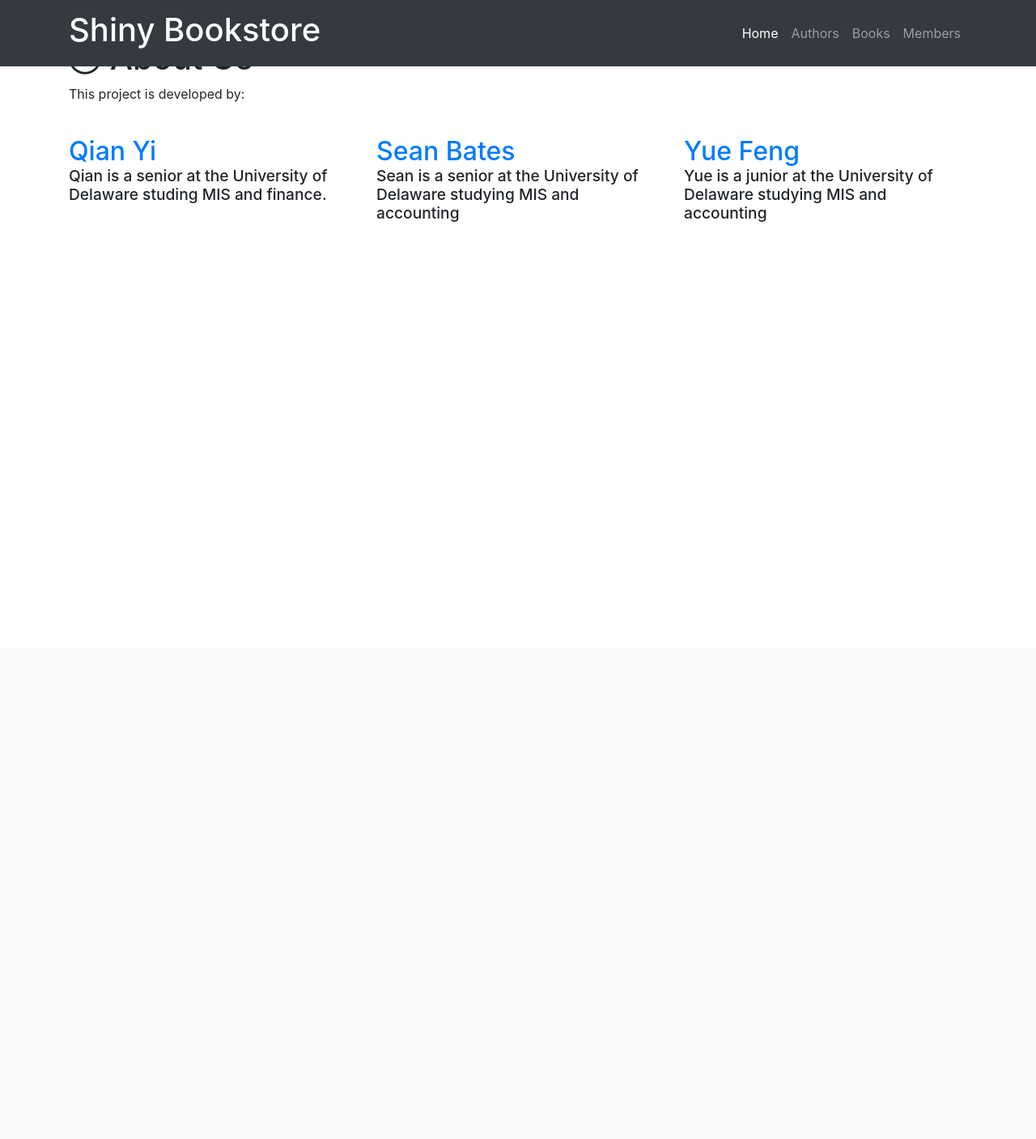
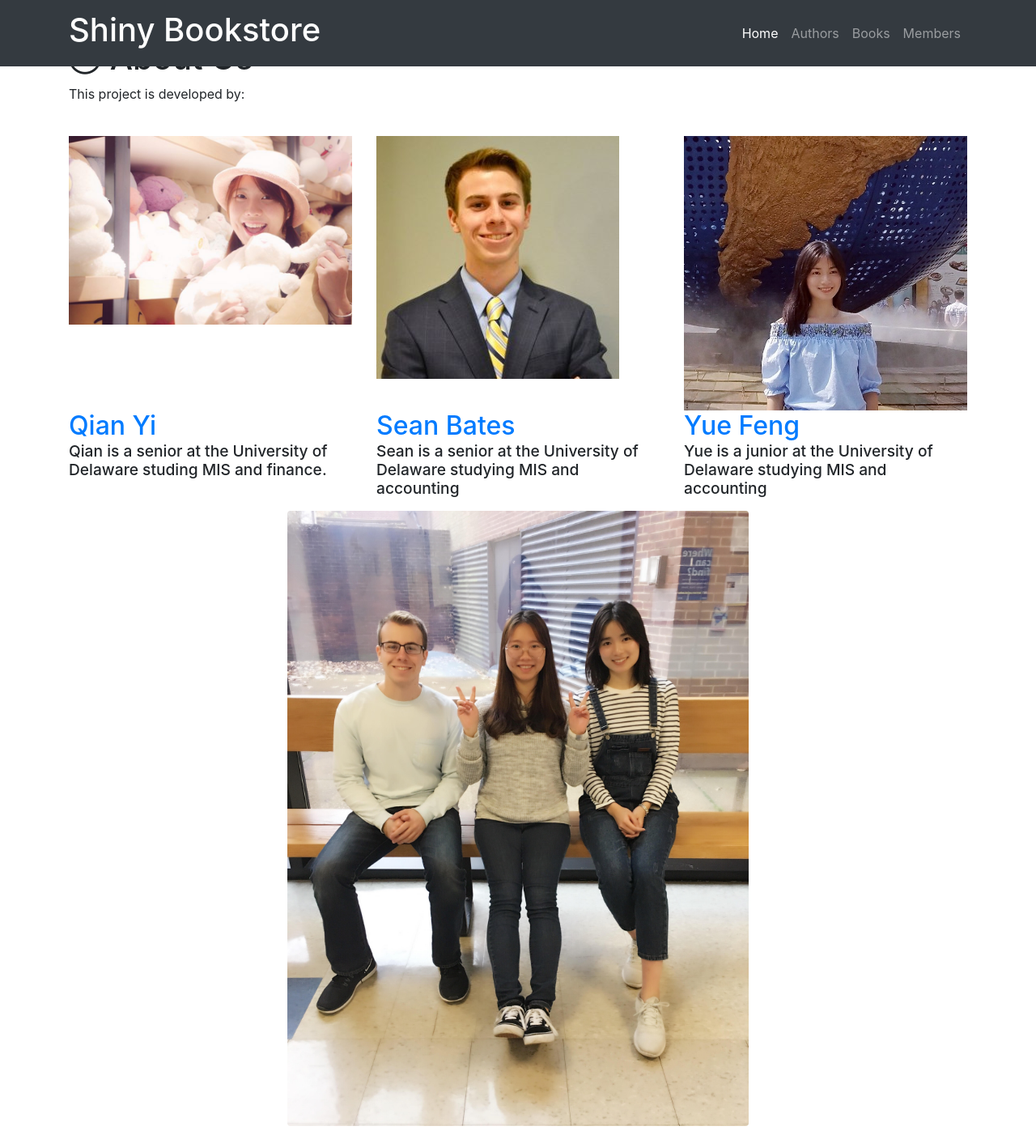
Before and after one commit to ElvaYi/misy350-group, a Flask app: page /members in a window 1280 px wide. Shown: the whole page at 81% size. Before the commit the page ends 274 px from the top, so only its background shows below. Run offline with Flask 2, Linux system fonts and the light colour scheme; some libraries are stand-ins or nearby versions.

Commit message:
added photos to members page

```diff
--- a/templates/members.html
+++ b/templates/members.html
@@ -12,6 +12,17 @@
     <p>This project is developed by:
       <br><br>
       <h2>
+      <div class="row">
+        <div class="col-lg-4">
+          <img id="qian" src="/static/img/qian.jpg" class="img-fluid">
+        </div>
+        <div class="col-lg-4">
+          <img id="sean" src="/static/img/sean1.jpg" class="img-fluid">
+        </div>
+        <div class="col-lg-4">
+          <img id="yue" src="/static/img/yue.jpeg" class="img-fluid">
+        </div>
+      </div>
       <div class="row">
         <div class="col-lg-4">
           <a id="developer1" href="https://s3.amazonaws.com/misy350qianyi/freelancer/index.html" data-toggle="tooltip" data-placement="top" title="Really dying in MISY350!" target="_blank">Qian Yi</a>
@@ -37,6 +48,9 @@
           <p class="description">Yue is a junior at the University of Delaware studying MIS and accounting</p>
         </div>
       </div>
+      <div class="row">
+        <img src="/static/img/group.jpg" height="50%" width="50%" class="rounded mx-auto d-block">
+      </div>
     </h2>
     </p>
   </div>
```
Also changed, not shown: data.sqlite, static/img/group.jpg (added), static/img/qian.jpg (added), static/img/sean1.jpg (added), static/img/yue.jpeg (added).
